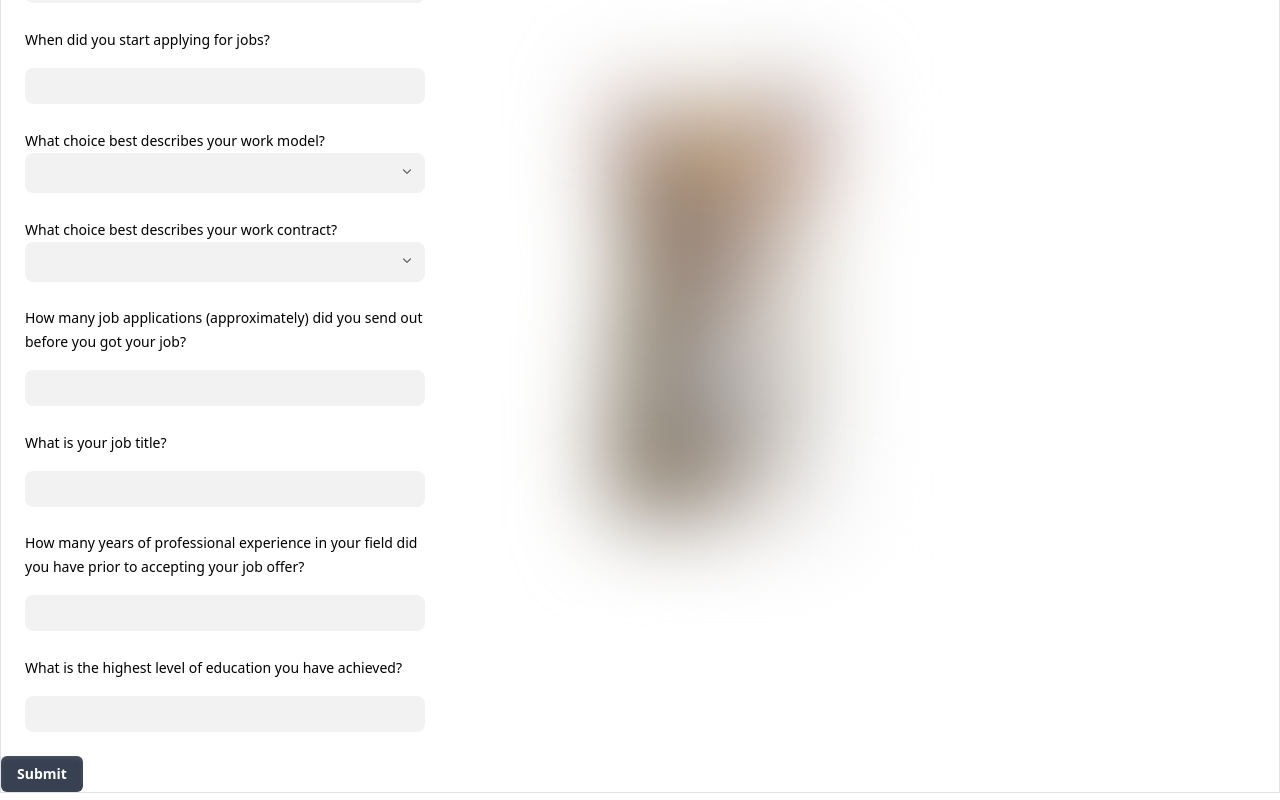
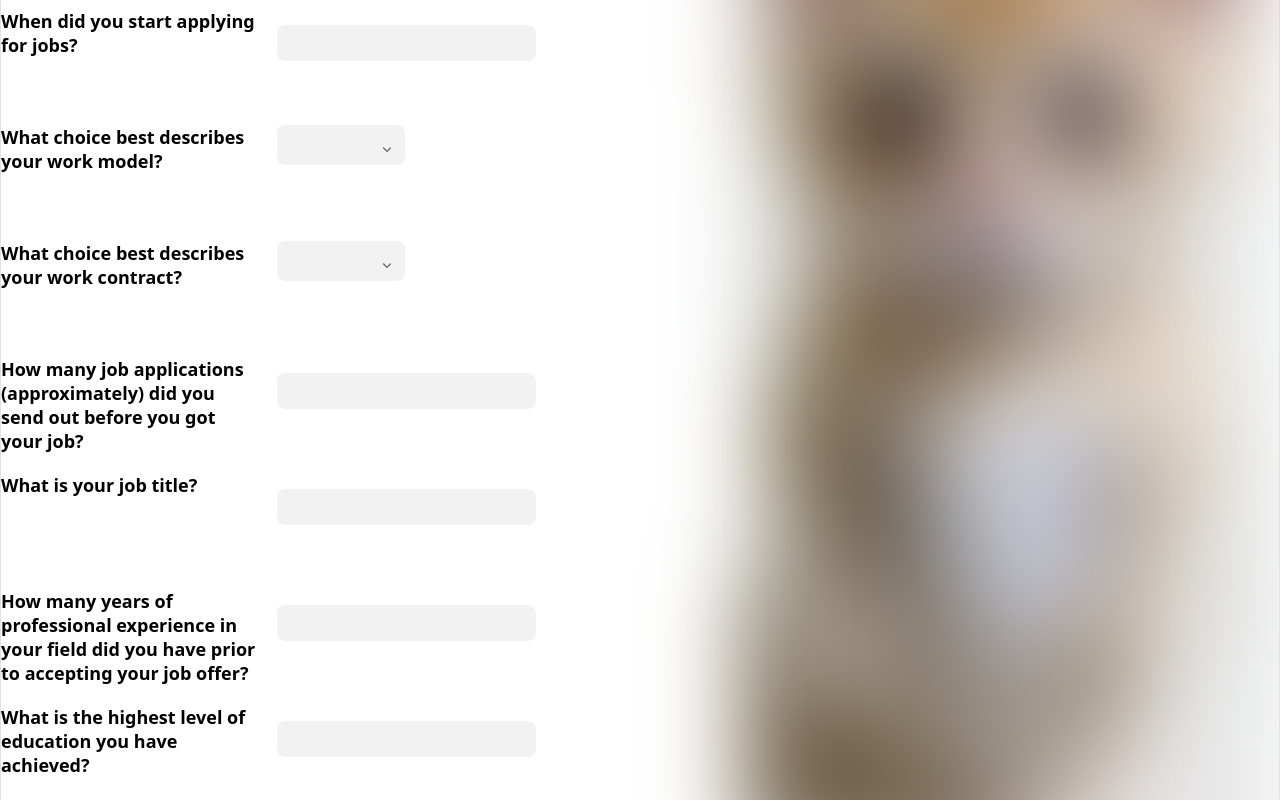
Before and after one commit to pecasdev/jobwait, a React (Create React App) app in the folder frontend/: page / in a window 1280 px wide. Shown: the part 280-1080 px from the top of the page. Built offline with nearby package versions, Linux system fonts and the light colour scheme.

Commit message:
Remove graph example, mess with css to make everything look nicer
Change first question to listbox Y/N

```diff
--- a/frontend/src/App.tsx
+++ b/frontend/src/App.tsx
@@ -1,6 +1,5 @@
 import * as React from "react";
 import "./App.css";
-import GraphExample from "./GraphExample";
 import PromptCollector from "./reusable/PromptCollector";
 import { Chart, registerables } from "chart.js";
 import { defaultPromptDefinitions } from "./reusable/default/DefaultPromptDefinitions";
@@ -14,7 +13,6 @@ export default function App() {
             <PromptCollector
                 promptDefinitions={defaultPromptDefinitions}
             ></PromptCollector>
-            <GraphExample></GraphExample>
         </div>
     );
 }
--- a/frontend/src/reusable/Prompt.tsx
+++ b/frontend/src/reusable/Prompt.tsx
@@ -47,19 +47,19 @@ export default class Prompt extends React.Component<
 
     render() {
         return (
-            <div className="w-full max-w-md px-4">
-                <Field>
-                    <Label className="text-sm/6 font-medium text-black">
-                        {this.props.displayText}
-                    </Label>
+            <Field className="grid grid-cols-2 gap-x-4">
+                <Label className="w-auto h-auto inline whitespace-normal text-lg/6 font-semibold text-black">
+                    {this.props.displayText}
+                </Label>
+                <div>
                     {this.promptType({
                         validateAndUpdate: this.validateAndUpdate,
                         choices: this.props.choices,
                         state: this.state,
                         stateManager: this.setSelected,
                     })}
-                </Field>
-            </div>
+                </div>
+            </Field>
         );
     }
 }
--- a/frontend/src/reusable/PromptCollector.tsx
+++ b/frontend/src/reusable/PromptCollector.tsx
@@ -61,9 +61,8 @@ export default class PromptCollector extends React.Component<
     render(): React.ReactNode {
         return (
             <div className="border border-black">
-                <p className="text-2xl">super cool form you should fill out</p>
-                <div className="flex flex-row gap-x-40">
-                    <tbody className="space-y-6">
+                <div className="grid grid-cols-2 gap-x-52">
+                    <div className="grid grid-rows-10 gap-y-5 content-start">
                         {this.props.promptDefinitions.map(
                             (promptDef, index) => (
                                 <Prompt
@@ -78,9 +77,10 @@ export default class PromptCollector extends React.Component<
                                 />
                             ),
                         )}
+                        <div className="flex place-content-center">
                             <Button
                                 onClick={this.submitResponses.bind(this)}
-                            className="gap-2 rounded-md bg-gray-700 py-1.5
+                                className="w-20 h-10 gap-2 rounded-md bg-gray-700 py-1.5
                             px-3 text-sm/6 font-semibold text-white shadow-inner shadow-white/10
                             focus:outline-none
                             data-[hover]:bg-gray-600
@@ -90,14 +90,17 @@ export default class PromptCollector extends React.Component<
                             >
                                 Submit
                             </Button>
-                    </tbody>
+                        </div>
+                    </div>
+                    <div className="flex place-content-center">
                         <img
-                        className="object-contain"
+                            className="obtain-content"
                             id="gatitoImage"
                             src="gatito.jpg"
                         />
                     </div>
                 </div>
+            </div>
         );
     }
 }
--- a/frontend/src/reusable/default/DefaultPromptDefinitions.ts
+++ b/frontend/src/reusable/default/DefaultPromptDefinitions.ts
@@ -4,7 +4,8 @@ export const defaultPromptDefinitions: PromptDefinition[] = [
     {
         displayText: "Are you currently employed?",
         idKey: "employment_status",
-        inputType: "text",
+        inputType: "listbox",
+        choices: ["Yes", "No"],
     },
     {
         displayText: "When did you accept your position?",
--- a/frontend/src/reusable/inputs/ListBoxPrompt.tsx
+++ b/frontend/src/reusable/inputs/ListBoxPrompt.tsx
@@ -21,12 +21,12 @@ export default function ListBoxPrompt(props: PromptTypeProps) {
             value={currentSelected}
         >
             <ListboxButton
-                className={`min-h-10 relative block w-full rounded-lg bg-black/5 py-1.5 pr-8 pl-3 text-left text-sm/6 text-black
+                className={`min-h-10 relative block w-auto min-w-32 rounded-lg bg-black/5 py-1.5 pr-8 pl-3 text-left text-sm/6 text-black
                     focus:outline-none data-[focus]:outline-2 data-[focus]:-outline-offset-2 data-[focus]:outline-black/25`}
             >
                 {currentSelected}
                 <ChevronDownIcon
-                    className="group pointer-events-none absolute top-2.5 right-2.5 size-4 fill-black/60"
+                    className="pointer-events-none absolute top-4 right-2.5 size-4 fill-black/60"
                     aria-hidden="true"
                 />
             </ListboxButton>
@@ -48,14 +48,14 @@ export default function ListBoxPrompt(props: PromptTypeProps) {
                             {({ focus, selected }) => (
                                 <div
                                     className={clsx(
-                                        "group flex cursor-default items-center gap-2 rounded-lg py-1.5 px-3 select-none data-[focus]:bg-black/10",
-                                        "group flex text-sm/6 text-black",
+                                        "flex cursor-default items-center gap-2 rounded-lg py-1.5 px-3 select-none data-[focus]:bg-black/10",
+                                        "text-sm/6 text-black",
                                         focus,
                                     )}
                                 >
                                     <CheckIcon
                                         className={clsx(
-                                            "size-4 fill-black",
+                                            "size-3 fill-black",
                                             !selected && "invisible",
                                         )}
                                     />
```
Lines whose indentation alone changed are shown as unchanged.
